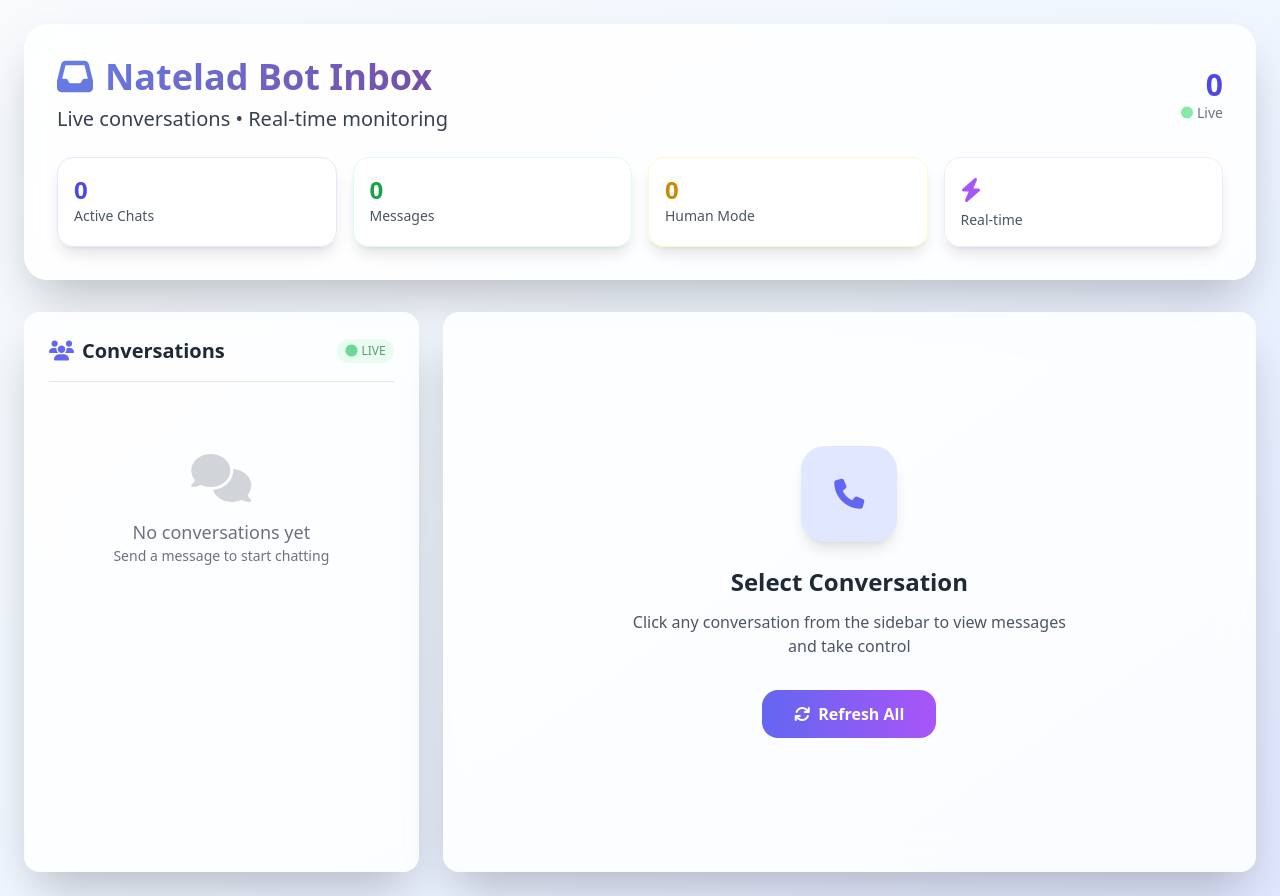
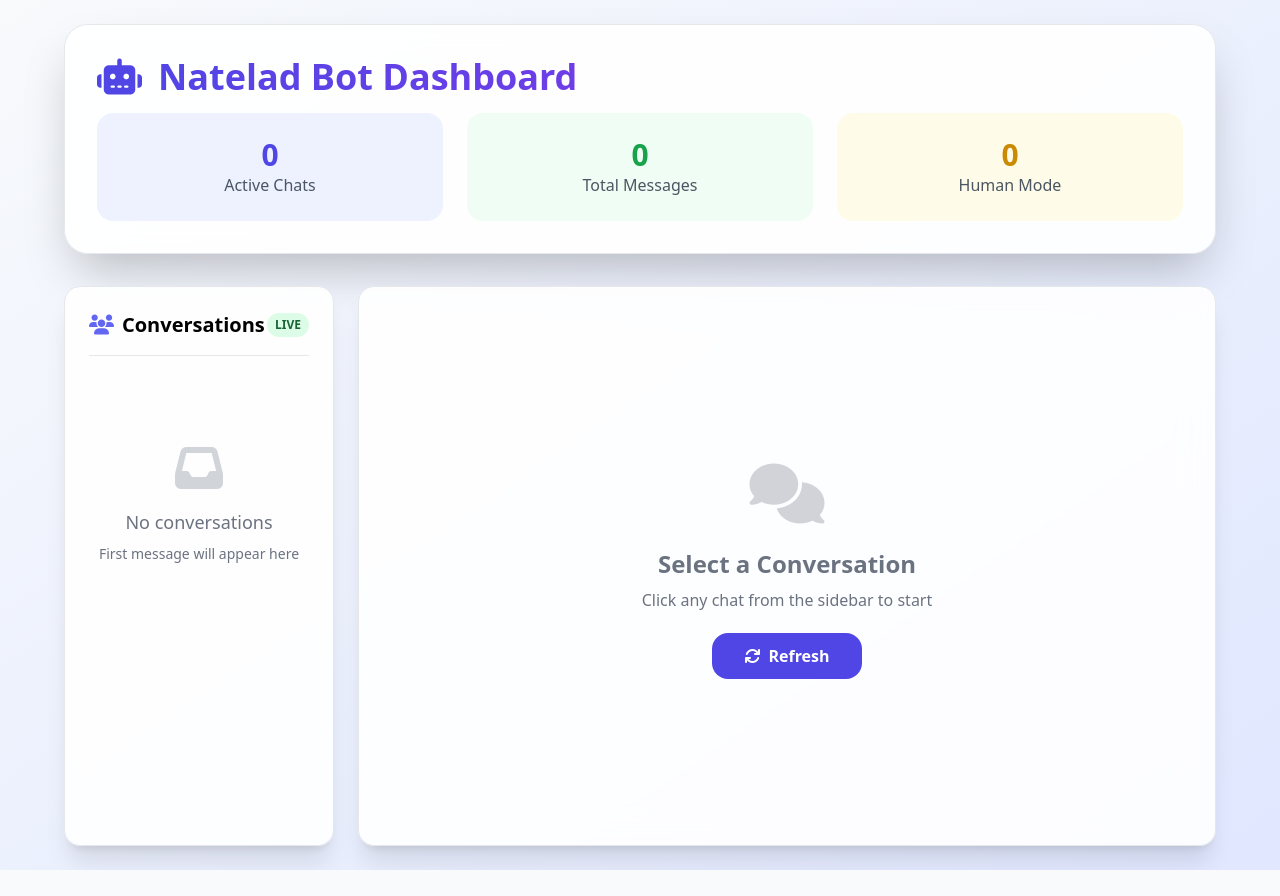
Before and after one commit to Natelad/natelad-bot, a Flask app: page /dashboard in a window 1280 px wide. After the commit the page ends 870 px from the top, so only its background shows below. Run offline with Flask 3, Linux system fonts and the light colour scheme; data that the repository does not hold is empty; some libraries are stand-ins or nearby versions.

Commit message:
Update dashboard layout and styling

```diff
--- a/templates/dashboard.html
+++ b/templates/dashboard.html
@@ -1,114 +1,86 @@
 <!DOCTYPE html>
 <html lang="en">
 <head>
-  <meta charset="UTF-8" />
-  <meta name="viewport" content="width=device-width, initial-scale=1.0"/>
-  <title>Natelad Bot Inbox</title>
+  <meta charset="UTF-8">
+  <meta name="viewport" content="width=device-width, initial-scale=1.0">
+  <title>Natelad Bot Dashboard</title>
   <script src="https://cdn.tailwindcss.com"></script>
   <link rel="stylesheet" href="https://cdnjs.cloudflare.com/ajax/libs/font-awesome/6.4.0/css/all.min.css">
   <style>
-    .glass { backdrop-filter: blur(16px); background: rgba(255,255,255,0.85); }
+    .glass { backdrop-filter: blur(16px); background: rgba(255,255,255,0.9); }
     .chat-bubble { max-width: 70%; }
     @keyframes slideIn { from { opacity: 0; transform: translateY(10px); } to { opacity: 1; transform: translateY(0); } }
     .slide-in { animation: slideIn 0.3s ease-out; }
-    .gradient-text { background: linear-gradient(135deg, #667eea 0%, #764ba2 100%); -webkit-background-clip: text; -webkit-text-fill-color: transparent; }
   </style>
 </head>
-<body class="bg-gradient-to-br from-slate-50 via-blue-50 to-indigo-100 min-h-screen">
-  <div class="max-w-7xl mx-auto p-6">
+<body class="bg-gradient-to-br from-slate-50 to-indigo-100 min-h-screen p-6">
+  <div class="max-w-6xl mx-auto">
 
     <!-- Header -->
-    <div class="glass shadow-2xl rounded-3xl p-8 mb-8 border border-white/50">
-      <div class="flex items-center justify-between mb-6">
-        <div>
-          <h1 class="text-4xl font-black gradient-text mb-2">
-            <i class="fas fa-inbox mr-3 text-indigo-500"></i>Natelad Bot Inbox
+    <div class="glass shadow-2xl rounded-3xl p-8 mb-8 border">
+      <h1 class="text-4xl font-black text-transparent bg-gradient-to-r from-indigo-600 to-purple-600 bg-clip-text mb-4">
+        <i class="fas fa-robot mr-4"></i>Natelad Bot Dashboard
       </h1>
-          <p class="text-xl text-gray-700">Live conversations • Real-time monitoring</p>
+      <div class="grid grid-cols-1 md:grid-cols-3 gap-6">
+        <div class="p-6 bg-indigo-50 rounded-2xl text-center">
+          <div class="text-3xl font-bold text-indigo-600">{{ conversations|length|default(0) }}</div>
+          <div class="text-gray-600 font-medium">Active Chats</div>
         </div>
-        <div class="text-right">
-          <div class="text-3xl font-bold text-indigo-600">{{ conversations|length }}</div>
-          <div class="text-sm text-gray-500 flex items-center">
-            <i class="fas fa-circle text-green-400 text-xs mr-1 animate-pulse"></i>Live
+        <div class="p-6 bg-green-50 rounded-2xl text-center">
+          <div class="text-3xl font-bold text-green-600">{{ messages|length|default(0) }}</div>
+          <div class="text-gray-600 font-medium">Total Messages</div>
+        </div>
+        <div class="p-6 bg-yellow-50 rounded-2xl text-center">
+          <div class="text-3xl font-bold text-yellow-600">
+            {% for conv in conversations if conv.is_human_takeover %}{% endfor %}{{ conv is defined and 1 or 0 }}
+          </div>
+          <div class="text-gray-600 font-medium">Human Mode</div>
         </div>
       </div>
     </div>
 
-      <!-- Stats -->
-      <div class="grid grid-cols-1 md:grid-cols-4 gap-4">
-        <div class="glass p-4 rounded-2xl shadow-lg hover:shadow-2xl transition-all border border-indigo-100">
-          <div class="text-2xl font-bold text-indigo-600">{{ conversations|length }}</div>
-          <div class="text-sm text-gray-600">Active Chats</div>
-        </div>
-        <div class="glass p-4 rounded-2xl shadow-lg hover:shadow-2xl transition-all border border-green-100">
-          <div class="text-2xl font-bold text-green-600">{{ messages|length }}</div>
-          <div class="text-sm text-gray-600">Messages</div>
-        </div>
-        <div class="glass p-4 rounded-2xl shadow-lg hover:shadow-2xl transition-all border border-yellow-100">
-          <div class="text-2xl font-bold text-yellow-600">{{ active_takeover and 1 or 0 }}</div>
-          <div class="text-sm text-gray-600">Human Mode</div>
-        </div>
-        <div class="glass p-4 rounded-2xl shadow-lg hover:shadow-2xl transition-all border border-purple-100">
-          <i class="fas fa-bolt text-2xl text-purple-500"></i>
-          <div class="text-sm text-gray-600 mt-1">Real-time</div>
-        </div>
-      </div>
-    </div>
+    <div class="grid grid-cols-1 lg:grid-cols-4 gap-6">
 
-    <!-- Main Layout -->
-    <div class="grid grid-cols-1 lg:grid-cols-12 gap-6">
-
-      <!-- Conversations Sidebar -->
-      <div class="lg:col-span-4">
-        <div class="glass shadow-2xl rounded-2xl p-6 h-[70vh] border border-white/50 sticky top-6 overflow-y-auto">
-          <div class="flex items-center justify-between mb-6 pb-4 border-b border-gray-200">
-            <h2 class="text-xl font-bold text-gray-800 flex items-center">
+      <!-- Conversations -->
+      <div class="lg:col-span-1">
+        <div class="glass shadow-xl rounded-2xl p-6 h-[70vh] border overflow-y-auto">
+          <h2 class="text-xl font-bold mb-6 pb-4 border-b flex items-center">
             <i class="fas fa-users mr-2 text-indigo-500"></i>Conversations
+            <span class="ml-auto text-xs bg-green-100 text-green-800 px-2 py-1 rounded-full">LIVE</span>
           </h2>
-            <span class="text-xs bg-green-100 text-green-800 px-2 py-1 rounded-full font-medium animate-pulse">
-              <i class="fas fa-circle text-green-500 text-xs mr-1"></i>LIVE
-            </span>
-          </div>
 
           {% if conversations %}
-            {% for c in conversations %}
-            <a href="?phone={{ c.phone }}"
-               class="block p-4 mb-3 rounded-2xl hover:shadow-lg transition-all duration-200 border-2 {{ 'border-indigo-400 bg-indigo-50 shadow-lg ring-2 ring-indigo-200/50' if c.phone==active_phone else 'border-gray-200 hover:border-indigo-300 hover:bg-indigo-50' }} group">
-              <div class="flex items-center justify-between mb-2">
-                <div class="font-semibold text-sm truncate group-hover:text-indigo-700">
-                  {{ c.username or c.phone }}
-                </div>
-                {% if c.takeover %}
-                  <span class="text-xs bg-red-100 text-red-800 px-2 py-1 rounded-full font-medium animate-pulse">
-                    <i class="fas fa-user mr-1"></i>HUMAN
-                  </span>
-                {% else %}
-                  <span class="text-xs bg-green-100 text-green-800 px-2 py-1 rounded-full">
-                    <i class="fas fa-robot mr-1"></i>BOT
-                  </span>
+            {% for conv in conversations %}
+            <a href="?phone={{ conv.phone }}"
+               class="block p-4 mb-4 rounded-xl hover:shadow-lg transition-all border-2 {{ 'border-indigo-400 bg-indigo-50 shadow-lg ring-2 ring-indigo-100' if conv.phone == active_phone else 'border-gray-200 hover:border-indigo-300 hover:bg-indigo-50' }}">
+              <div class="font-semibold mb-2 truncate">{{ conv.username or conv.phone }}</div>
+              <div class="text-sm text-gray-600 mb-2 truncate">{{ conv.last_text[:40]|default('No messages') }}...</div>
+              <div class="text-xs text-gray-500 flex items-center justify-between">
+                {{ conv.last_ts[:16]|default('Never') }}
+                {% if conv.is_human_takeover %}
+                  <span class="px-2 py-1 bg-red-100 text-red-800 text-xs rounded-full font-medium">HUMAN</span>
                 {% endif %}
               </div>
-              <div class="text-xs text-gray-600 truncate">{{ c.last_message[:50] }}...</div>
-              <div class="text-xs text-gray-500 mt-1">{{ c.last_time }}</div>
             </a>
             {% endfor %}
           {% else %}
-            <div class="text-center py-12 text-gray-500">
-              <i class="fas fa-comments text-5xl mb-4 opacity-30"></i>
-              <p class="text-lg font-medium">No conversations yet</p>
-              <p class="text-sm">Send a message to start chatting</p>
+            <div class="text-center py-16 text-gray-500">
+              <i class="fas fa-inbox text-5xl mb-4 opacity-30"></i>
+              <div class="text-lg font-medium mb-2">No conversations</div>
+              <p class="text-sm">First message will appear here</p>
             </div>
           {% endif %}
         </div>
       </div>
 
-      <!-- Chat Area -->
-      <div class="lg:col-span-8">
+      <!-- Chat -->
+      <div class="lg:col-span-3">
+        <div class="glass shadow-xl rounded-2xl border h-[70vh] flex flex-col overflow-hidden">
+
           {% if active_phone %}
-        <div class="glass shadow-2xl rounded-2xl border border-white/50 h-[70vh] flex flex-col overflow-hidden">
 
           <!-- Chat Header -->
-          <div class="bg-gradient-to-r from-indigo-600 via-purple-600 to-indigo-700 text-white p-6 border-b border-white/20">
+          <div class="bg-gradient-to-r from-indigo-600 to-purple-600 text-white p-6 border-b">
             <div class="flex items-center justify-between">
               <div class="flex items-center">
                 <div class="w-12 h-12 bg-white/20 rounded-2xl flex items-center justify-center mr-4">
@@ -116,32 +88,23 @@
                 </div>
                 <div>
                   <div class="font-bold text-lg">{{ active_username or active_phone }}</div>
-                  <div class="text-sm opacity-90">+{{ active_phone }}</div>
+                  <div class="text-sm opacity-90">WhatsApp Chat</div>
                 </div>
               </div>
 
-              <div class="flex items-center gap-3">
-                <!-- Set Username -->
-                <form method="POST" action="{{ url_for('set_username_route') }}" class="flex items-center gap-1" style="display: inline;">
+              <!-- Controls -->
+              <div class="flex items-center gap-2">
+                <form method="POST" action="/set_username" style="display:inline" class="flex items-center">
                   <input type="hidden" name="phone" value="{{ active_phone }}">
-                  <input name="username" value="{{ active_username or '' }}"
-                         class="w-32 px-2 py-1.5 bg-white/20 backdrop-blur-sm border border-white/30 rounded-lg text-sm text-white placeholder-white/70 focus:outline-none focus:ring-2 focus:ring-white/50"
-                         placeholder="Username">
-                  <button type="submit" class="p-1.5 bg-white/20 hover:bg-white/30 rounded-lg transition-all">
-                    <i class="fas fa-save text-sm"></i>
-                  </button>
+                  <input name="username" value="{{ active_username or '' }}" placeholder="Name"
+                         class="w-28 px-2 py-1.5 bg-white/20 border border-white/30 rounded-lg text-white text-sm focus:outline-none">
+                  <button type="submit" class="ml-1 p-1.5 bg-white/20 rounded-lg"><i class="fas fa-save"></i></button>
                 </form>
 
-                <!-- Toggle Takeover -->
-                <form method="POST" action="{{ url_for('toggle_takeover') }}" style="display: inline;">
+                <form method="POST" action="/toggle_takeover" style="display:inline">
                   <input type="hidden" name="phone" value="{{ active_phone }}">
-                  <button type="submit"
-                          class="px-4 py-2 bg-white/20 hover:bg-white/30 backdrop-blur-sm rounded-xl font-medium transition-all border border-white/30 {{ 'ring-2 ring-yellow-400/50 bg-yellow-500/20' if active_takeover else '' }}">
-                    {% if active_takeover %}
-                      <i class="fas fa-robot mr-1"></i>Bot Mode
-                    {% else %}
-                      <i class="fas fa-user mr-1"></i>Take Over
-                    {% endif %}
+                  <button type="submit" class="px-4 py-2 bg-white/20 hover:bg-white/30 rounded-xl border border-white/30 font-medium transition-all">
+                    {% if active_takeover %}🤖 Bot{% else %}👤 Take Over{% endif %}
                   </button>
                 </form>
               </div>
@@ -149,39 +112,35 @@
           </div>
 
           <!-- Messages -->
-          <div id="chatBox" class="flex-1 p-6 space-y-4 overflow-y-auto pr-2 bg-gradient-to-b from-white/70 to-indigo-50/50">
+          <div id="chatBox" class="flex-1 p-6 space-y-4 overflow-y-auto pr-2 bg-gradient-to-b from-white/80 to-indigo-50/50">
             {% for msg in messages %}
-            <div class="flex {{ 'justify-end' if msg.sender in ['bot','human'] else 'justify-start' }} slide-in" data-msg-id="{{ loop.index0 }}">
-              <div class="chat-bubble {{ 'bg-gradient-to-r from-indigo-500 to-purple-500 text-white shadow-lg' if msg.sender=='bot' else '' }}
-                {{ 'bg-gradient-to-r from-amber-400 to-orange-400 text-white shadow-lg' if msg.sender=='human' else '' }}
-                {{ 'bg-white/80 border border-gray-200 shadow-md backdrop-blur-sm' if msg.sender=='user' else '' }} px-5 py-4 rounded-2xl">
+            <div class="flex {{ 'justify-end' if msg.sender in ['bot','human'] else 'justify-start' }} slide-in">
+              <div class="chat-bubble p-4 rounded-2xl shadow-lg max-w-[70%] {{ 'bg-gradient-to-r from-indigo-500 to-purple-500 text-white' if msg.sender=='bot' else 'bg-gradient-to-r from-orange-400 to-red-500 text-white' if msg.sender=='human' else 'bg-white/80 border backdrop-blur-sm border-gray-200' }}">
 
-                {% if msg.msg_type in ['image','video','document'] and msg.media_path %}
+                {% if msg.media_path and msg.msg_type in ['image','video','document'] %}
                   {% set fname = msg.media_path.split('/')[-1] %}
                   <div class="mb-3">
-                    {% if 'image' in msg.mime_type %}
-                      <img src="/uploads/{{ fname }}" class="rounded-xl max-h-64 w-full object-cover shadow-lg">
-                    {% elif 'video' in msg.mime_type %}
-                      <video controls class="rounded-xl max-h-64 w-full shadow-lg">
+                    {% if msg.msg_type == 'image' %}
+                      <img src="/uploads/{{ fname }}" class="rounded-xl max-h-48 w-full object-cover">
+                    {% elif msg.msg_type == 'video' %}
+                      <video controls class="rounded-xl max-h-48 w-full">
                         <source src="/uploads/{{ fname }}">
                       </video>
                     {% else %}
-                      <a href="/uploads/{{ fname }}" target="_blank" class="inline-flex items-center text-indigo-600 hover:text-indigo-700 font-medium">
-                        <i class="fas fa-file mr-2"></i>{{ fname[:30] }}{% if fname|length > 30 %}...{% endif %}
+                      <a href="/uploads/{{ fname }}" target="_blank" class="text-blue-500 hover:underline flex items-center">
+                        <i class="fas fa-file mr-2"></i>{{ fname[:25] }}{% if fname|length > 25 %}...{% endif %}
                       </a>
                     {% endif %}
                   </div>
                 {% endif %}
 
                 {% if msg.text %}
-                  <div class="text-sm leading-relaxed whitespace-pre-wrap">{{ msg.text }}</div>
+                  <div class="whitespace-pre-wrap text-sm leading-relaxed">{{ msg.text }}</div>
                 {% endif %}
 
                 <div class="text-xs mt-3 opacity-75 flex items-center justify-between">
-                  <span>{{ msg.timestamp }}</span>
-                  <span class="font-semibold px-2 py-1 bg-black/10 rounded-full text-[10px]">
-                    {{ msg.sender|upper }}
-                  </span>
+                  <span>{{ msg.ts[:16]|default('') }}</span>
+                  <span class="font-semibold px-2 py-px bg-black/10 rounded text-[11px]">{{ msg.sender|upper }}</span>
                 </div>
               </div>
             </div>
@@ -189,142 +148,92 @@
           </div>
 
           <!-- Composer -->
-          <div class="p-6 bg-white/50 border-t border-gray-200/50">
-            <form class="flex items-end gap-3" method="POST" action="{{ url_for('send_human') }}" enctype="multipart/form-data">
+          <div class="p-6 bg-white/60 border-t">
+            <form method="POST" action="/send_human" enctype="multipart/form-data" class="flex gap-3 items-end">
               <input type="hidden" name="phone" value="{{ active_phone }}">
-
-              <div class="flex-1 relative">
-                <input name="text"
-                       class="w-full px-5 py-4 border-2 border-gray-200 rounded-2xl focus:outline-none focus:ring-4 focus:ring-indigo-500/20 focus:border-indigo-500 text-lg placeholder-gray-500 shadow-sm"
-                       placeholder="Send a message as human agent... (Ctrl+Enter)" autocomplete="off">
-                <input type="file" name="file" id="fileInput" class="absolute inset-0 w-full h-full opacity-0 cursor-pointer">
-              </div>
-
-              <label for="fileInput" class="p-4 bg-gray-200 hover:bg-gray-300 rounded-2xl cursor-pointer transition-colors flex items-center justify-center shadow-sm hover:shadow-md">
+              <input name="text" placeholder="Reply as human agent... (Ctrl+Enter)"
+                     class="flex-1 p-4 border-2 border-gray-200 rounded-2xl focus:outline-none focus:ring-3 focus:ring-indigo-500/30 focus:border-indigo-500 text-lg">
+              <input type="file" name="file" id="file" class="hidden">
+              <label for="file" class="p-4 bg-gray-200 hover:bg-gray-300 rounded-2xl cursor-pointer transition-all hover:shadow-md">
                 <i class="fas fa-paperclip text-xl"></i>
               </label>
-
-              <button type="submit" class="px-8 py-4 bg-gradient-to-r from-green-500 to-emerald-600 hover:from-green-600 hover:to-emerald-700 text-white font-bold rounded-2xl shadow-lg hover:shadow-xl transition-all text-lg">
+              <button type="submit" class="px-8 py-4 bg-gradient-to-r from-indigo-500 to-purple-500 hover:from-indigo-600 hover:to-purple-600 text-white font-bold rounded-2xl shadow-lg hover:shadow-xl">
                 <i class="fas fa-paper-plane mr-2"></i>Send
               </button>
             </form>
           </div>
 
           {% else %}
-          <div class="glass shadow-2xl rounded-2xl p-12 border border-white/50 flex flex-col items-center justify-center h-[70vh] text-center">
-            <div class="w-24 h-24 bg-indigo-100 rounded-3xl flex items-center justify-center mb-6 shadow-lg">
-              <i class="fas fa-phone text-3xl text-indigo-500"></i>
+          <div class="flex-1 flex items-center justify-center p-12 text-gray-500">
+            <div class="text-center">
+              <i class="fas fa-comments text-6xl mb-6 opacity-30"></i>
+              <h3 class="text-2xl font-bold mb-2">Select a Conversation</h3>
+              <p class="mb-8">Click any chat from the sidebar to start</p>
+              <a href="/dashboard" class="px-8 py-3 bg-indigo-600 text-white font-semibold rounded-2xl hover:bg-indigo-700 transition-all">
+                <i class="fas fa-refresh mr-2"></i>Refresh
+              </a>
             </div>
-            <h3 class="text-2xl font-bold text-gray-800 mb-3">Select Conversation</h3>
-            <p class="text-gray-600 mb-8 max-w-md">Click any conversation from the sidebar to view messages and take control</p>
-            <a href="{{ url_for('dashboard') }}" class="px-8 py-3 bg-gradient-to-r from-indigo-500 to-purple-500 text-white font-semibold rounded-2xl hover:shadow-xl transition-all flex items-center">
-              <i class="fas fa-sync mr-2"></i>Refresh All
-            </a>
           </div>
           {% endif %}
         </div>
       </div>
     </div>
+  </div>
 
-  <!-- Live Refresh + Features -->
   <script>
-    let lastCount = {{ messages|length if messages else 0 }};
-    let pollInterval;
+    let msgCount = {{ messages|length|default(0) }};
 
-    // Auto-scroll
-    function scrollToBottom() {
-      const chatBox = document.getElementById('chatBox');
-      if (chatBox) chatBox.scrollTop = chatBox.scrollHeight;
+    // Scroll to bottom
+    function scrollBottom() {
+      const box = document.getElementById('chatBox');
+      box.scrollTop = box.scrollHeight;
     }
 
-    // Create message element
-    function createMessageElement(msg) {
-      const isBot = msg.sender === 'bot';
-      const isHuman = msg.sender === 'human';
+    // Live updates
+    async function poll() {
+      const url = new URLSearchParams(location.search);
+      const phone = url.get('phone');
+      if (!phone) return;
+
+      try {
+        const res = await fetch(`/api/messages?phone=${phone}&after=${msgCount}`);
+        const data = await res.json();
+        if (data.new?.length) {
+          // Add new messages
+          data.new.forEach(msg => {
             const div = document.createElement('div');
-      div.className = `flex ${isBot || isHuman ? 'justify-end' : 'justify-start'} slide-in`;
-
-      const bubbleClass = isBot ? 'bg-gradient-to-r from-indigo-500 to-purple-500 text-white shadow-lg' :
-                       isHuman ? 'bg-gradient-to-r from-amber-400 to-orange-400 text-white shadow-lg' :
-                       'bg-white/80 border border-gray-200 shadow-md backdrop-blur-sm';
-
+            div.className = `flex ${msg.sender === 'bot' || msg.sender === 'human' ? 'justify-end' : 'justify-start'} slide-in`;
             div.innerHTML = `
-        <div class="chat-bubble ${bubbleClass} px-5 py-4 rounded-2xl">
-          ${msg.text ? `<div class="text-sm leading-relaxed whitespace-pre-wrap">${msg.text}</div>` : ''}
+              <div class="chat-bubble p-4 rounded-2xl shadow-lg max-w-[70%] ${msg.sender === 'bot' ? 'bg-gradient-to-r from-indigo-500 to-purple-500 text-white' : msg.sender === 'human' ? 'bg-gradient-to-r from-orange-400 to-red-500 text-white' : 'bg-white/80 border backdrop-blur-sm border-gray-200'}">
+                ${msg.text ? `<div class="whitespace-pre-wrap text-sm">${msg.text}</div>` : ''}
                 <div class="text-xs mt-3 opacity-75 flex items-center justify-between">
-            <span>${msg.timestamp}</span>
-            <span class="font-semibold px-2 py-1 bg-black/10 rounded-full text-[10px]">${msg.sender.toUpperCase()}</span>
+                  <span>${msg.timestamp || msg.ts || ''}</span>
+                  <span class="font-semibold px-2 py-px bg-black/10 rounded text-[11px]">${msg.sender.toUpperCase()}</span>
                 </div>
               </div>
             `;
-      return div;
+            document.getElementById('chatBox').appendChild(div);
+          });
+          msgCount += data.new.length;
+          scrollBottom();
+        }
+      } catch(e) { console.error('Poll error:', e); }
     }
 
-    // Live polling
-    async function pollNewMessages() {
-      if (!{{ active_phone is defined and active_phone }}) return;
+    // Init
+    scrollBottom();
+    setInterval(poll, 2500);
 
-      try {
-        const url = `/api/messages?phone=${encodeURIComponent('{{ active_phone }}')}&after=${lastCount}`;
-        const res = await fetch(url);
-        const data = await res.json();
-
-        if (data.new && data.new.length > 0) {
-          const chatBox = document.getElementById('chatBox');
-          data.new.forEach(msg => {
-            const msgEl = createMessageElement(msg);
-            chatBox.appendChild(msgEl);
-            msgEl.scrollIntoView({ behavior: 'smooth' });
-          });
-          lastCount += data.new.length;
-
-          // Toast notification
-          showToast(`${data.new.length} new message${data.new.length > 1 ? 's' : ''}`, 'success');
+    // File preview
+    document.getElementById('file').addEventListener('change', e => {
+      if (e.target.files[0]) {
+        // Simple toast
+        const toast = document.createElement('div');
+        toast.className = 'fixed top-4 right-4 bg-green-500 text-white px-4 py-2 rounded-lg shadow-lg';
+        toast.textContent = `📎 ${e.target.files[0].name}`;
+        document.body.appendChild(toast);
+        setTimeout(() => toast.remove(), 3000);
       }
-      } catch (e) {
-        console.error('Poll error:', e);
-      }
-    }
-
-    // Toast notifications
-    function showToast(message, type = 'info') {
-      const toast = document.createElement('div');
-      toast.className = `fixed top-6 right-6 z-50 p-4 rounded-2xl shadow-2xl text-white transform translate-x-full transition-all duration-300 ${
-        type === 'success' ? 'bg-green-500' : 'bg-indigo-500'
-      }`;
-      toast.textContent = message;
-      document.body.appendChild(toast);
-
-      setTimeout(() => toast.classList.remove('translate-x-full'), 100);
-      setTimeout(() => toast.remove(), 4000);
-    }
-
-    // File upload preview
-    document.getElementById('fileInput')?.addEventListener('change', function(e) {
-      const file = e.target.files[0];
-      if (file) showToast(`📎 ${file.name}`, 'info');
-    });
-
-    // Keyboard shortcuts
-    document.addEventListener('keydown', function(e) {
-      if (e.ctrlKey && e.key === 'Enter') {
-        const form = document.querySelector('form[action*="/send_human"]');
-        if (form) form.dispatchEvent(new Event('submit'));
-      }
-    });
-
-    // Init
-    window.addEventListener('load', () => {
-      scrollToBottom();
-      if ({{ active_phone is defined and active_phone }}) {
-        pollInterval = setInterval(pollNewMessages, 2000);
-      }
-    });
-
-    // Stop polling when switching conversations
-    window.addEventListener('popstate', () => {
-      if (pollInterval) clearInterval(pollInterval);
-      setTimeout(() => location.reload(), 100);
     });
   </script>
 </body>
```
Lines whose indentation alone changed are shown as unchanged.
